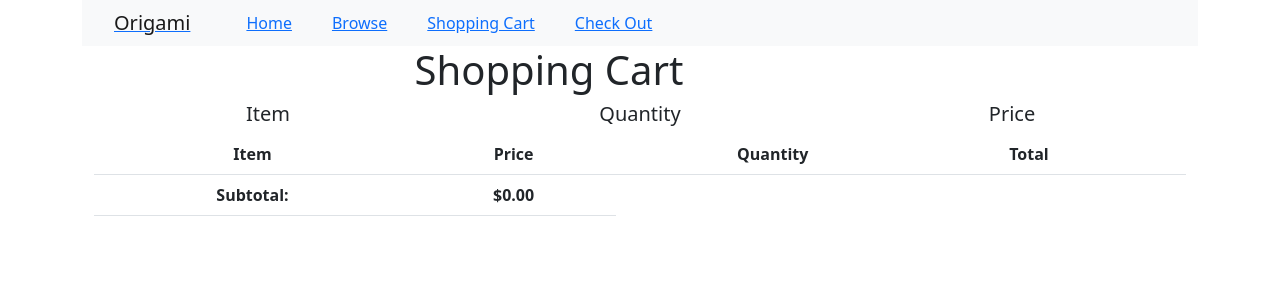
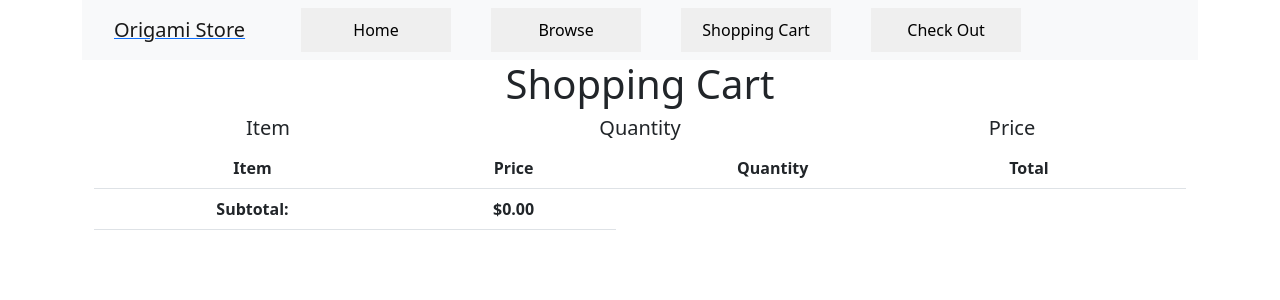
Before and after one commit to Dawriter/Team2_GUI_Project, a React (Create React App) app in the folder team2_GUI_project/: page /cart in a window 1280 px wide. Shown: the top 300 px of the page. Built offline with nearby package versions, Linux system fonts and the light colour scheme.

Commit message:
misc CSS

```diff
--- a/team2_GUI_project/package.json
+++ b/team2_GUI_project/package.json
@@ -1,7 +1,7 @@
 {
   "name": "oragami-store",
   "version": "0.1.0",
-  "homepage": "http://personal.psu.edu/gjd5219/lab7_2_react",
+  "homepage": "http://personal.psu.edu/",
   "private": true,
   "dependencies": {
     "@testing-library/jest-dom": "^5.16.5",
--- a/team2_GUI_project/src/App.css
+++ b/team2_GUI_project/src/App.css
@@ -41,3 +41,11 @@
   padding-left: 20px;
   padding-right: 20px;
 }
+
+.nav_button
+{
+  padding-top: 10px;
+  padding-bottom: 10px;
+  width: 150px;
+  border: none;
+}
--- a/team2_GUI_project/src/components/ProductPage.js
+++ b/team2_GUI_project/src/components/ProductPage.js
@@ -144,11 +144,11 @@ export default function ProductPage() {
 
     <div className="ProductPage">
 	<h1>Products</h1>
+	<Row lg='d-grid gap-3' className="border bg-success rounded border-5 border-success">
 	<h2>Flowers</h2>
-	<Row lg='d-grid gap-3'>
     {
 		flowers.map((origami) => (
-		<Col md="3" lg="2" className="mx-auto p-2 border bg-secondary rounded border-4 border-dark">
+		<Col md="3" lg="2" className="mx-auto p-2 border bg-light rounded border-2 border-secondary">
 		<img width="150px" height="150px" src={require('../data/images/' + origami.image + ".png")} alt={origami.image}></img>
 		<Origami model={origami.model} price={origami.price} quantity={origami.quantity} key={origami.id}
 		clickFunc={tryAddFlowerToCart} id={origami.id}/>
@@ -157,11 +157,11 @@ export default function ProductPage() {
 	}
 	</Row>
 	<hr />
+	<Row lg='d-grid gap-3' className="border bg-info rounded border-5 border-info">
 	<h2>Other Objects</h2>
-	<Row lg='d-grid gap-3'>
 	{
 		miscList.map(origami => (
-		<Col md="3" lg="2" className="mx-auto p-2 border bg-secondary rounded border-4 border-dark">
+		<Col md="3" lg="2" className="mx-auto p-2 border bg-light rounded border-2 border-secondary">
 		<img width="150px" height="150px" src={require('../data/images/' + origami.image + ".png")} alt={origami.image}></img>
 		<Origami model={origami.model} price={origami.price} quantity={origami.quantity} key={origami.id}
 		clickFunc={tryAddMiscToCart} id={origami.id}/>
--- a/team2_GUI_project/src/components/StoreNavBar.js
+++ b/team2_GUI_project/src/components/StoreNavBar.js
@@ -8,18 +8,18 @@ import { Link } from 'react-router-dom';
 export default class StoreNavBar extends Component {
   render() {
     return (
-      <Navbar bg="light" expand="lg" sticky="top" variant="light">
+      <Navbar bg="light" expand="lg" sticky="top" fixed="top" variant="light">
         <Container>
           <Link className="nav_item" to="/">
-          <Navbar.Brand>Origami</Navbar.Brand>
+          <Navbar.Brand>Origami Store</Navbar.Brand>
           </Link>
           <Navbar.Toggle aria-controls="basic-navbar-nav" />
           <Navbar.Collapse id="basic-navbar-nav">
             <Nav className="me-auto">
-              <Link className="nav_item" to="/">Home</Link>
-              <Link className="nav_item" to="/products">Browse</Link>
-              <Link className="nav_item" to="/cart">Shopping Cart</Link>
-              <Link className="nav_item" to="/checkout">Check Out</Link>
+              <Link className="nav_item" to="/"><button className="nav_button">Home</button></Link>
+              <Link className="nav_item" to="/products"><button className="nav_button">Browse</button></Link>
+              <Link className="nav_item" to="/cart"><button className="nav_button">Shopping Cart</button></Link>
+              <Link className="nav_item" to="/checkout"><button className="nav_button">Check Out</button></Link>
             </Nav>
           </Navbar.Collapse>
         </Container>
--- a/team2_GUI_project/src/components/shoppingcart.js
+++ b/team2_GUI_project/src/components/shoppingcart.js
@@ -60,7 +60,7 @@ function ShoppingCart() {
 
     return (
         <div className="container">
-            <h1 className="col-10">Shopping Cart</h1>
+            <h1 className="col-12">Shopping Cart</h1>
             {/* main component displaying items in cart */}
             <div className="row">
                 {items.map((item) => (
```
